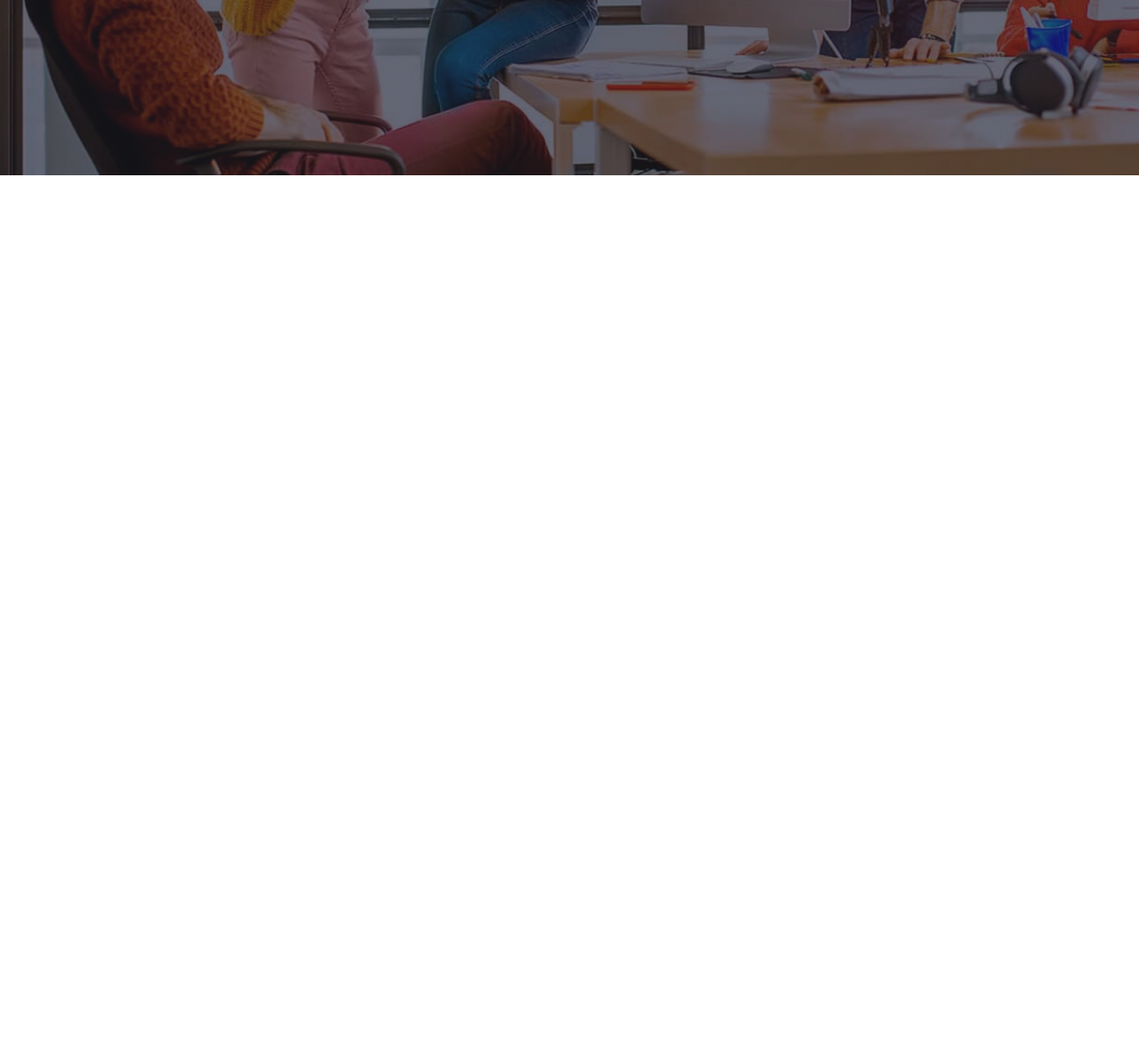
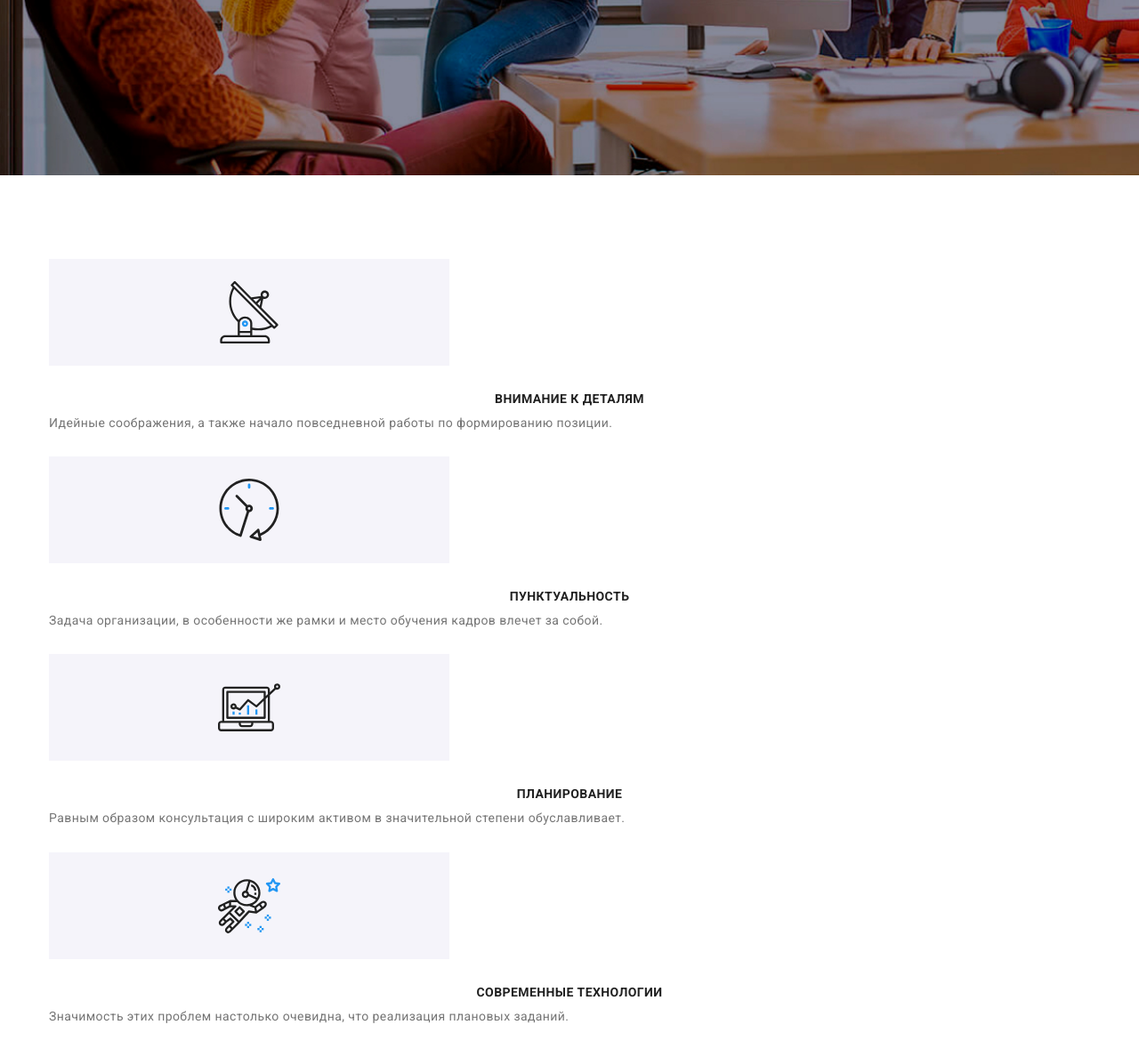
Before and after one commit to maryna-haliieva/goit-markup-hw-08-final, a plain HTML site: page index.html in a window 1280 px wide. Shown: the part 504-1692 px from the top of the page at 89% size. Before the commit the page ends 800 px from the top, so only its background shows below. Drawn offline with nearby package versions, Linux system fonts and the light colour scheme; files that its build step writes are made by us from their sources.

Commit message:
hero-background, advantages - start

```diff
--- a/index.html
+++ b/index.html
@@ -108,7 +108,6 @@
         </div>
     </header>
 
-
     <main>
                                         <!--  Hero  -->
     <section class="hero__section">
@@ -121,7 +120,7 @@
     <div class="modal__section is-hidden" data-modal>
         <div class="modal__container">
             <button type="button" class="modal__close-btn" data-modal-close>
-                <svg width="18" height="18">
+                <svg class="modal__close-btn-icon" width="18" height="18">
                     <use href="./images/icons.svg#close-icon"></use>
                 </svg>
             </button>
@@ -176,6 +175,61 @@
             </form>
         </div>
     </div>
+                                        <!-- Наши преимущества -->
+<section class="main-content__section">
+    <!--  h2 скрыт в css -->
+    <div class="container">
+        <h2 class="visually-hidden">Наши преимущества</h2>
+
+        <ul class="advantages-list">
+            <li class="advantages-list__item">
+                <div class="advantages-list__icon">
+                    <svg width="70" height="70">
+                        <use href="./images/icons.svg#icon-antenna" width="70" height="70"></use>
+                    </svg>
+                </div>
+                <h3 class="advantages__h">Внимание к деталям</h3>
+                <p class="advantages__description">Идейные соображения, а также начало повседневной работы по
+                    формированию позиции.</p>
+            </li>
+
+            <li class="advantages-list__item">
+                <div class="advantages-list__icon">
+                    <svg width="70" height="70">
+                        <use href="./images/icons.svg#icon-clock" width="70" height="70"></use>
+                    </svg>
+                </div>
+                <h3 class="advantages__h">Пунктуальность</h3>
+                <p class="advantages__description">Задача организации, в особенности же рамки и место обучения кадров
+                    влечет за собой.</p>
+            </li>
+
+            <li class="advantages-list__item">
+                <div class="advantages-list__icon">
+                    <svg width="70" height="70">
+                        <use href="./images/icons.svg#icon-diagram" width="70" height="70"></use>
+                    </svg>
+                </div>
+                <h3 class="advantages__h">Планирование</h3>
+                <p class="advantages__description">Равным образом консультация с широким активом в значительной степени
+                    обуславливает.</p>
+            </li>
+
+            <li class="advantages-list__item">
+                <div class="advantages-list__icon">
+                    <svg width="70" height="70">
+                        <use href="./images/icons.svg#icon-astronaut" width="70" height="70"></use>
+                    </svg>
+                </div>
+                <h3 class="advantages__h">Современные технологии</h3>
+                <p class="advantages__description">Значимость этих проблем настолько очевидна, что реализация плановых
+                    заданий.</p>
+            </li>
+        </ul>
+
+    </div>
+</section>
+
     </main>
                                         <!--  Footer  -->
 
--- a/sass/base/_main-content-section.scss
+++ b/sass/base/_main-content-section.scss
@@ -0,0 +1,21 @@
+.main-content__section {
+    padding-top: 60px;
+    padding-bottom: 60px;
+}
+
+// .secondary-h {
+//     margin-bottom: 50px;
+
+//     text-align: center;
+
+//     font-weight: 700;
+//     font-size: 36px;
+//     line-height: 1.16;
+// }
+
+@media screen and (min-width: 1200px) {
+    .main-content__section {
+        padding-top: 94px;
+        padding-bottom: 94px;
+    }
+}
--- a/sass/components/_modal-close-btn.scss
+++ b/sass/components/_modal-close-btn.scss
@@ -24,3 +24,11 @@
     fill: var(--accent-color);
   }
 }
+
+@media screen and (max-width: 479px) {
+  .modal__close-btn {
+    height: 20px;
+    width: 20px;
+    padding-top: 1px9;
+  }
+}
--- a/sass/layout/_advantages.scss
+++ b/sass/layout/_advantages.scss
@@ -0,0 +1,77 @@
+.advantages-list__item:not(:last-child) {
+    margin-bottom: 30px;
+}
+
+.advantages-list__icon {
+    display: flex;
+    align-items: center;
+    justify-content: center;
+
+    margin-bottom: 30px;
+    max-width: 450px;
+    height: 120px;
+
+    background-color: var(--backgroung-team);
+}
+
+.advantages__h {
+    text-align: center;
+    margin-bottom: 10px;
+
+    text-transform: uppercase;
+    font-weight: 700;
+    font-size: 14px;
+    line-height: 1.14;
+}
+
+.advantages__description {
+    font-size: 14px;
+    line-height: 1.17;
+}
+
+// .advantages-list {
+//     display: flex;
+//     flex-wrap: wrap;
+
+//     >.advantages-list__item {
+//         flex-basis: calc((100% - 4 * 30px) / 4);
+//         margin-right: 30px;
+//     }
+
+//     >.advantages-list__item:nth-child(4n) {
+//         margin-right: 0px;
+//     }
+
+//     >.advantages-list__item:nth-child(n + 5) {
+//         margin-top: 30px;
+//     }
+// }
+
+// .advantages__h {
+//     text-transform: uppercase;
+//     font-weight: 700;
+//     font-size: 14px;
+//     line-height: 2;
+// }
+
+// .advantages__description {
+//     font-size: 14px;
+//     line-height: 1.88;
+// }
+
+// .advantages-list__item {
+//     display: block;
+// }
+
+// .advantages-list__icon {
+//
+//     width: 270px;
+//     height: 120px;
+
+//
+// }
+
+// .icon-img {
+//     width: 70px;
+//     height: 70px;
+// }
--- a/sass/layout/_hero.scss
+++ b/sass/layout/_hero.scss
@@ -1,6 +1,6 @@
 .hero__section {
-  padding-top: 200px;
-  padding-bottom: 200px;
+  padding-top: 118px;
+  padding-bottom: 118px;
   text-align: center;
   max-width: 1600px;
   margin: 0 auto;
@@ -13,7 +13,42 @@
       rgba(47, 48, 58, 0.4),
       rgba(47, 48, 58, 0.4)
     ),
-    url(../images/bg-hero.jpg);
+    url(../../images/bg-hero-mobile.jpg);
   background-size: cover;
   background-repeat: no-repeat;
 }
+@media (min-device-pixel-ratio: 2),
+(min-resolution: 192dpi),
+(min-resolution: 2dppx) {
+  .hero__section {
+    background-image: url(../../images/bg-hero-mobile@2x.jpg);
+  }
+}
+
+@media screen and (min-width: 768px) {
+  .hero__section {
+    background-image: url(../../images/bg-hero-tablet.jpg);
+  }
+  @media (min-device-pixel-ratio: 2),
+  (min-resolution: 192dpi),
+  (min-resolution: 2dppx) {
+    .hero__section {
+      background-image: url(../../images/bg-hero-tablet@2x.jpg);
+    }
+  }
+}
+
+@media screen and (min-width: 1200px) {
+  .hero__section {
+    padding-top: 200px;
+    padding-bottom: 200px;
+    background-image: url(../../images/bg-hero-desktop.jpg);
+  }
+  @media (min-device-pixel-ratio: 2),
+  (min-resolution: 192dpi),
+  (min-resolution: 2dppx) {
+    .hero__section {
+      background-image: url(../../images/bg-hero-desktop@2x.jpg);
+    }
+  }
+}
--- a/sass/layout/_modal-window.scss
+++ b/sass/layout/_modal-window.scss
@@ -105,6 +105,10 @@
     .modal__container {
         width: 290px;
     }
+
+    // .contact-form__h {
+    //     font-size: 14px;
+    // }
 }
 
 @media screen and (min-width: 1200px) {
```
Also changed, not shown: css/main.css (deleted), css/main.min.css (deleted), images/bg-hero-desktop.jpg (added), images/bg-hero-mobile.jpg (added), images/bg-hero-mobile@2x.jpg (added), images/bg-hero-tablet.jpg (added), images/bg-hero-tablet@2x.jpg (added), 3 other files.
